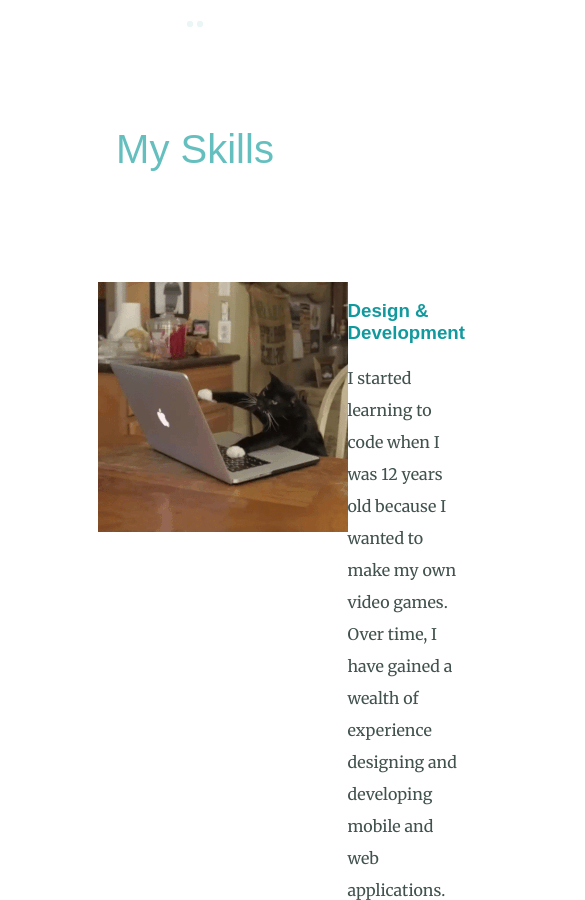
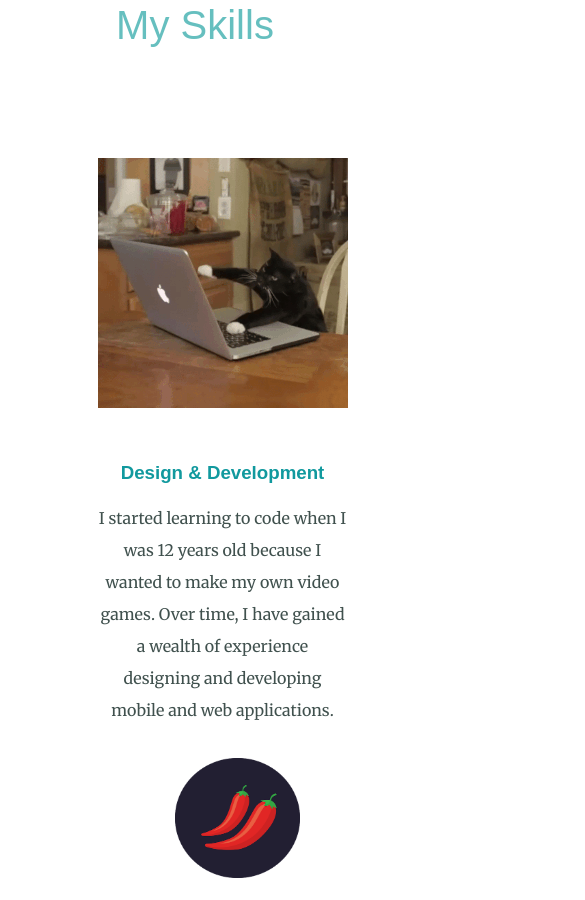
Before and after one commit to bhavintrivedi1999/AboutMe, a plain HTML site: page index.html in a window 390 px wide. Shown: the part 1778-2678 px from the top of the page, 585 px wide, since content can reach past the window. Drawn offline with Linux system fonts and the light colour scheme; a web font is replaced by a local one.

Commit message:
media quries first version.

```diff
--- a/main.css
+++ b/main.css
@@ -141,3 +141,44 @@ img {
 .profile img{
     height:250px;
 }
+
+
+/* media quries */
+@media(max-width:1550px){
+    .parent{
+    column-gap: 2rem;
+    align-items: center;
+    }
+}
+
+@media(max-width:850px){
+    .parent{
+        grid-template-columns: 1fr;
+        text-align: center;
+    }
+}
+
+@media(max-width:550px){
+    .mountain{
+        width: 100%;
+    }
+}
+
+@media(max-width:430px){
+    .bottom-cloud{
+        bottom: 240px;
+    }
+}
+
+
+
+/*
+@media (max-width: 800px) {
+    .mountain{
+        width: 100%;
+    }
+    .parent{
+        grid-template-columns: 1fr;
+        text-align: center;
+    }
+} */
```
